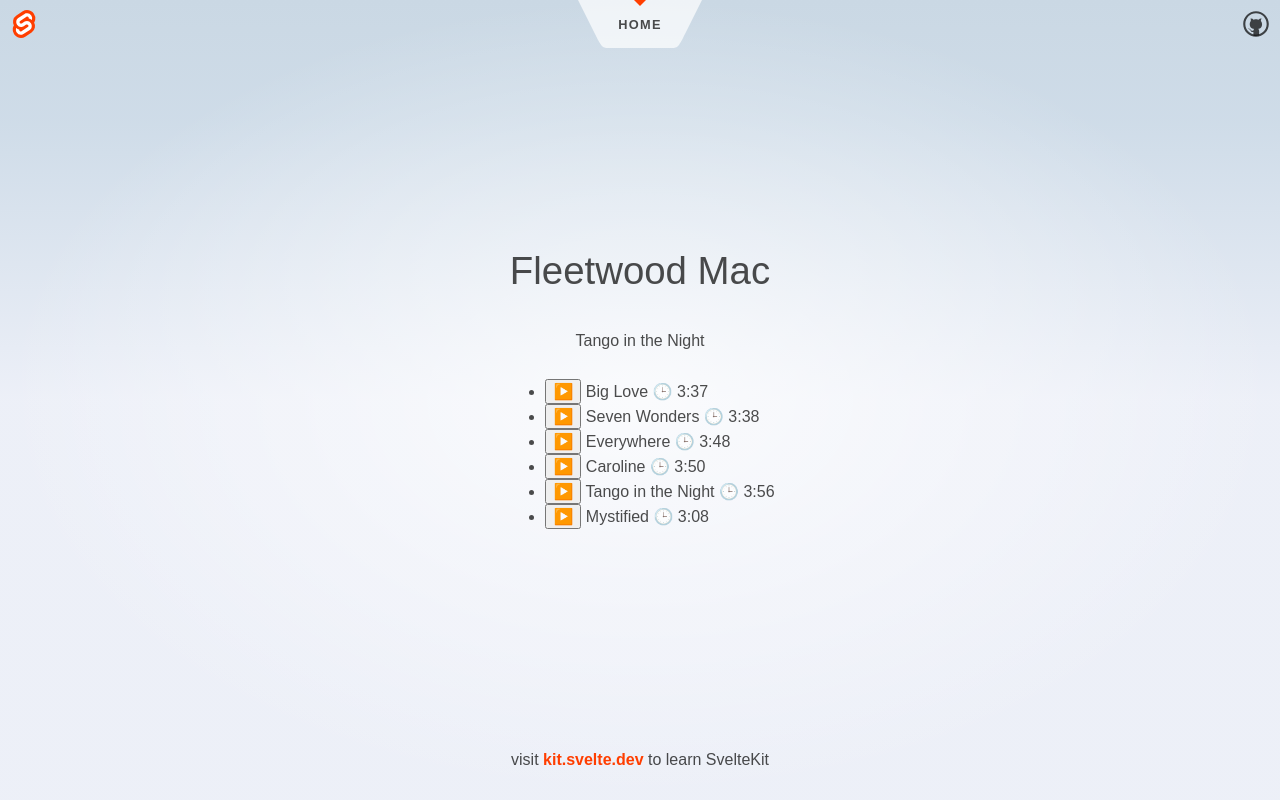
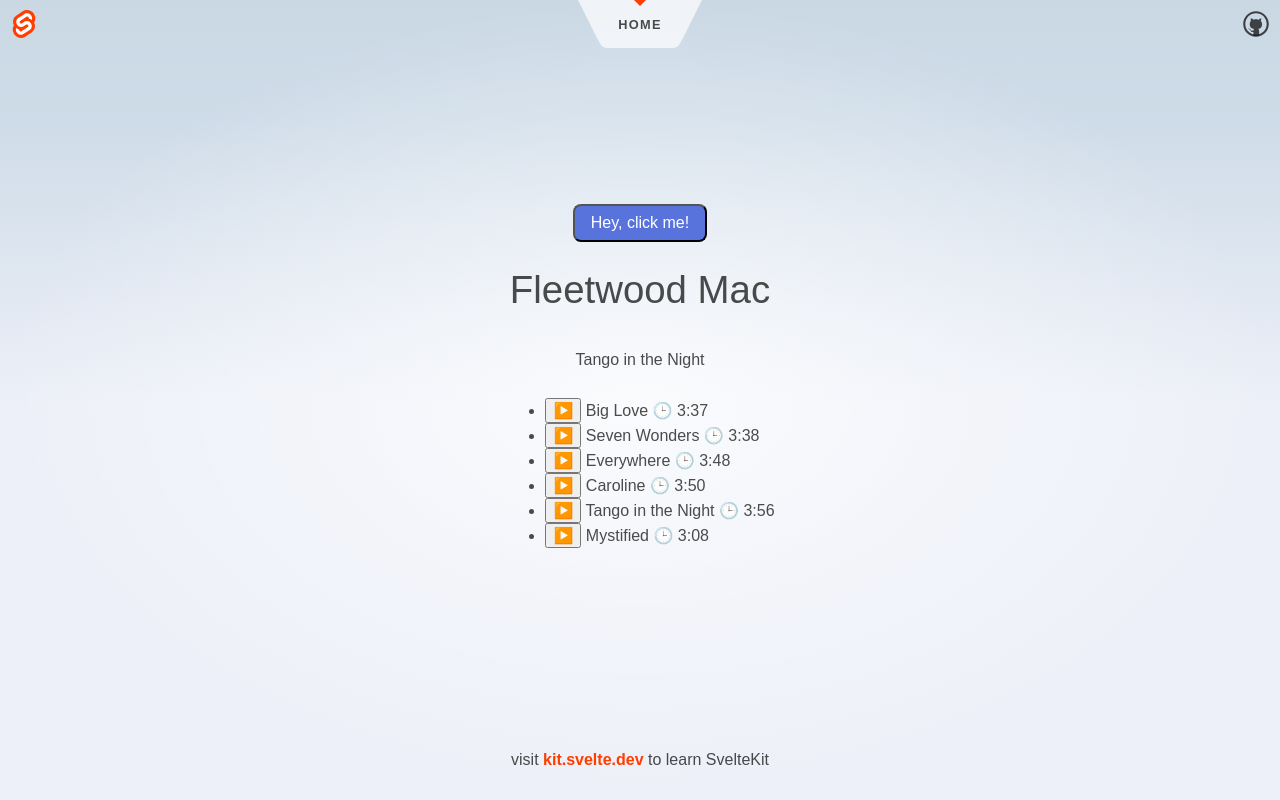
Before and after one commit to kujo205/svelte-course, a SvelteKit app: page / in a window 1280 px wide. Built offline with nearby package versions, Linux system fonts and the light colour scheme.

Commit message:
slots in svlete

```diff
--- /dev/null
+++ b/src/components/Button.svelte
@@ -0,0 +1,47 @@
+<script lang="ts">
+	import type { HTMLButtonAttributes } from 'svelte/elements';
+
+	interface $$Props extends HTMLButtonAttributes {
+		variant?: TVariant;
+	}
+
+	type TVariant = 'primary' | 'secondary';
+	export let variant: TVariant = 'primary';
+</script>
+
+
+<button class={'btn ' + variant} {...$$restProps}>
+	<slot />
+</button>
+
+
+<style>
+    .btn {
+        border-radius: 8px;
+        padding: .5rem 1rem;
+
+        &:hover, &:active {
+            cursor: pointer;
+        }
+    }
+
+    .primary {
+        background-color: #5874dc;
+        color: white;
+
+
+        &:hover, &:active {
+            background-color: #3f5fcd;
+        }
+    }
+
+    .secondary {
+        background-color: #ea937a;
+        color: white;
+
+        &:hover, &:active {
+            background-color: #f67b51;
+        }
+    }
+
+</style>
--- a/src/routes/+page.svelte
+++ b/src/routes/+page.svelte
@@ -1,6 +1,7 @@
 <script>
 	import Artist from './Artist.svelte';
 	import Album from './Album.svelte';
+	import Button from '../components/Button.svelte';
 
 	let artists = [
 		{
@@ -23,6 +24,10 @@
 	];
 </script>
 
+<Button variant="primary">
+	Hey, click me!
+</Button>
+
 {#each artists as artist}
 	<Artist artistName={artist.name} />
 	{#each artist.albums as album}
```
